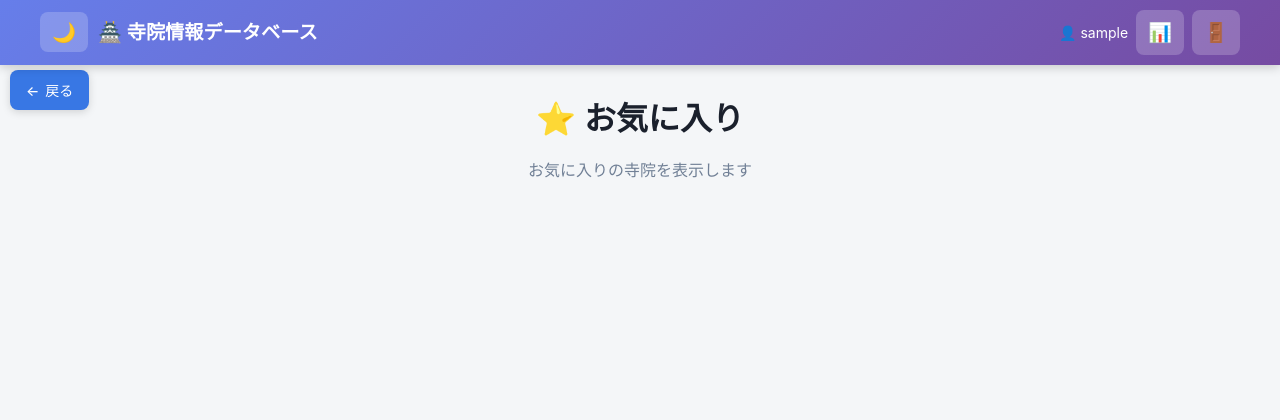
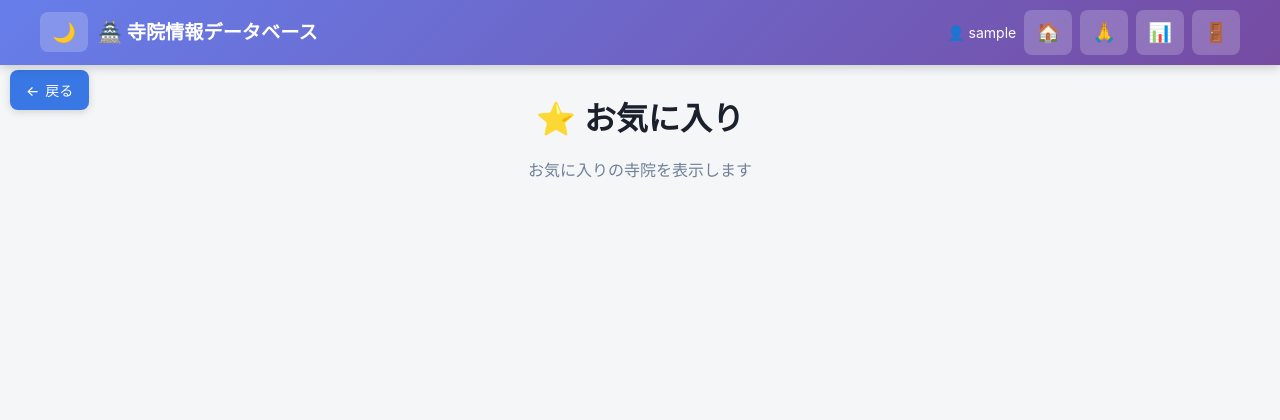
Before and after one commit to ligdoor/otera-ai, a Flask app: page /favorites in a window 1280 px wide. Shown: the top 420 px of the page. Run offline with Flask 3, Linux system fonts and the light colour scheme; the visitor is signed in with stand-in values (Sample User, id 1); data that the repository does not hold is empty.

Commit message:
feat: 仏具図鑑ヘッダーにナビゲーションボタンを追加
-  寺院メイン: トップページへのリンク
-  仏具図鑑: 仏具図鑑トップへのリンク
- どのページからでも簡単に移動可能
- ユーザビリティ向上

```diff
--- a/templates/components/simple_header.html
+++ b/templates/components/simple_header.html
@@ -4,6 +4,8 @@
         <h1>🏯 寺院情報<br class="mobile-break">データベース</h1>
         <div style="display: flex; align-items: center; gap: 8px; flex-shrink: 0;">
             <span style="color: white; font-size: 14px;" class="user-name-display">👤 {{ user_name }}</span>
+            <a href="/" class="header-btn" title="寺院メイン">🏠</a>
+            <a href="/items" class="header-btn" title="仏具図鑑">🙏</a>
             <a href="/admin" class="header-btn" title="管理画面">📊</a>
             <a href="/logout" class="header-btn" onclick="return confirm('ログアウトしますか？')">🚪</a>
         </div>
```
